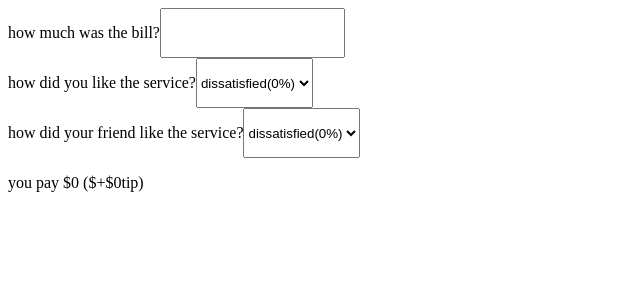
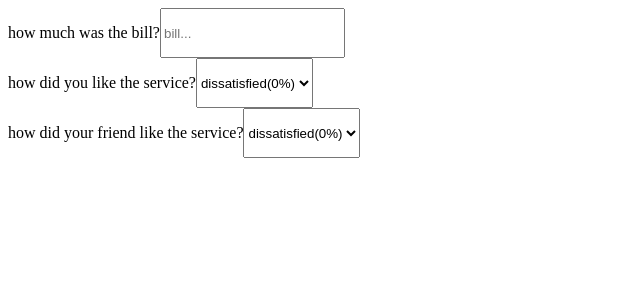
Before and after one commit to mojtabasharafiyeh/jonas-react-course, a React (Create React App) app: page / in a window 1280 px wide. Shown: the top 300 px of the page, without its empty margins (0-640 px from the left). Built offline with nearby package versions, Linux system fonts and the light colour scheme.

Commit message:
fix some bug after watched video

```diff
--- a/src/App.js
+++ b/src/App.js
@@ -1,12 +1,19 @@
 import { useState } from 'react'
 import BillCalculator from './BillCalculator'
 import TipCalculator from './TipCalculator'
+import Reset from './Reset'
+import Output from './Output'
 
 export default function App() {
-  const [bill, setbill] = useState(null)
+  const [bill, setbill] = useState('')
   const [select, setselect] = useState(0)
   const [select2, setselect2] = useState(0)
   const tip = (select * bill) / 100 + (select2 * bill) / 100
+  function resetHandler() {
+    setbill('')
+    setselect(0)
+    setselect2(0)
+  }
   function changeHandler(e) {
     setbill(+e.target.value)
   }
@@ -34,10 +41,13 @@ export default function App() {
         select={select2}
         text='how did your friend like the service?'
       />
-      <p>
-        you pay ${bill + tip} (${bill}+$
-        {tip}tip)
-      </p>
+      {bill > 0 && (
+        <>
+          {' '}
+          <Output bill={bill} tip={tip} />
+          <Reset onreset={resetHandler} />
+        </>
+      )}
     </>
   )
 }
--- a/src/BillCalculator.js
+++ b/src/BillCalculator.js
@@ -2,7 +2,12 @@ export default function BillCalculator({ text, bill, onchangeHandler }) {
   return (
     <div style={{ display: 'flex' }}>
       <p>{text}</p>
-      <input onChange={onchangeHandler} value={bill} type='number'></input>
+      <input
+        onChange={onchangeHandler}
+        value={bill}
+        type='number'
+        placeholder='bill...'
+      ></input>
     </div>
   )
 }
--- /dev/null
+++ b/src/Output.js
@@ -0,0 +1,10 @@
+export default function Output({ bill, tip }) {
+  return (
+    <div>
+      <p>
+        you pay ${bill + tip} (${bill}+$
+        {tip}tip)
+      </p>
+    </div>
+  )
+}
--- /dev/null
+++ b/src/Reset.js
@@ -0,0 +1,7 @@
+export default function Reset({ onreset }) {
+  return (
+    <div>
+      <button onClick={onreset}>reset</button>
+    </div>
+  )
+}
```
